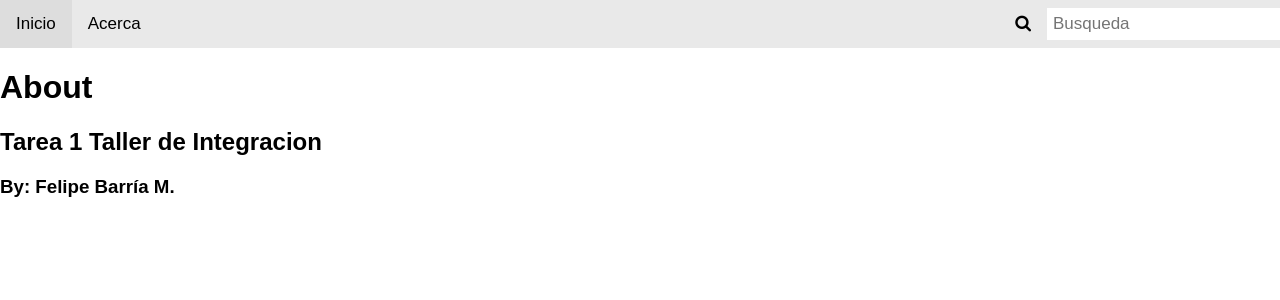
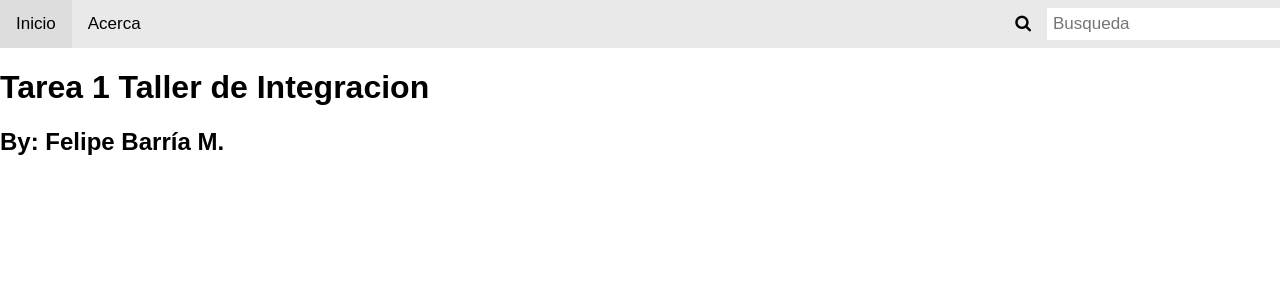
Before and after one commit to felipe-barria95/RickAndMorty-API, a Django app: page /about/ in a window 1280 px wide. Shown: the top 300 px of the page. Run offline with Django 3.2, Linux system fonts and the light colour scheme.

Commit message:
Update about.html

```diff
--- a/templates/about.html
+++ b/templates/about.html
@@ -6,8 +6,7 @@
 </head>
 <body>
     {% include "header.html" %}
-    <h1>About</h1>
-    <h2>Tarea 1 Taller de Integracion</h2>
-    <h3>By: Felipe Barría M.</h3>
+    <h1>Tarea 1 Taller de Integracion</h2>
+    <h2>By: Felipe Barría M.</h3>
 </body>
 </html>
```
